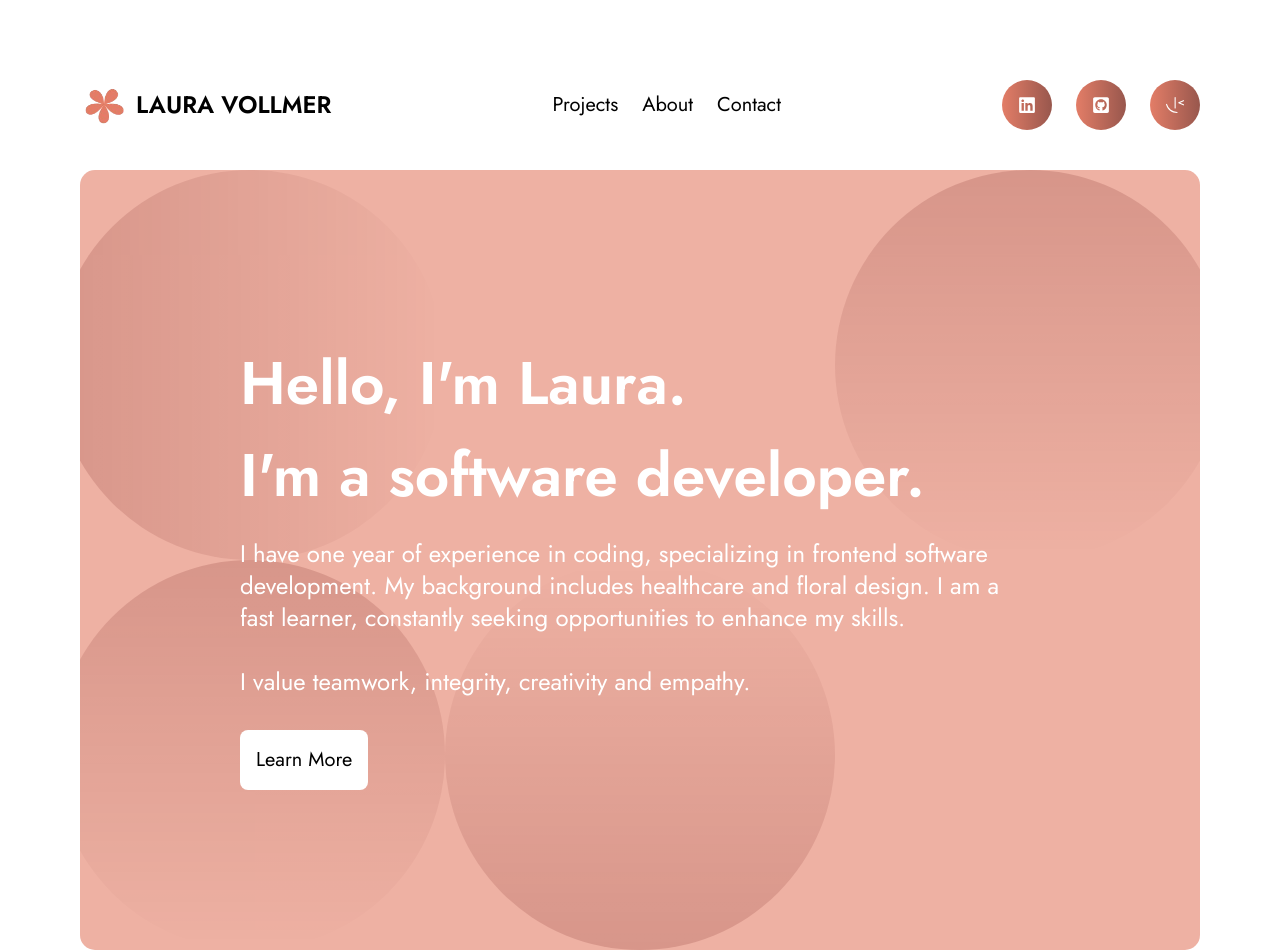
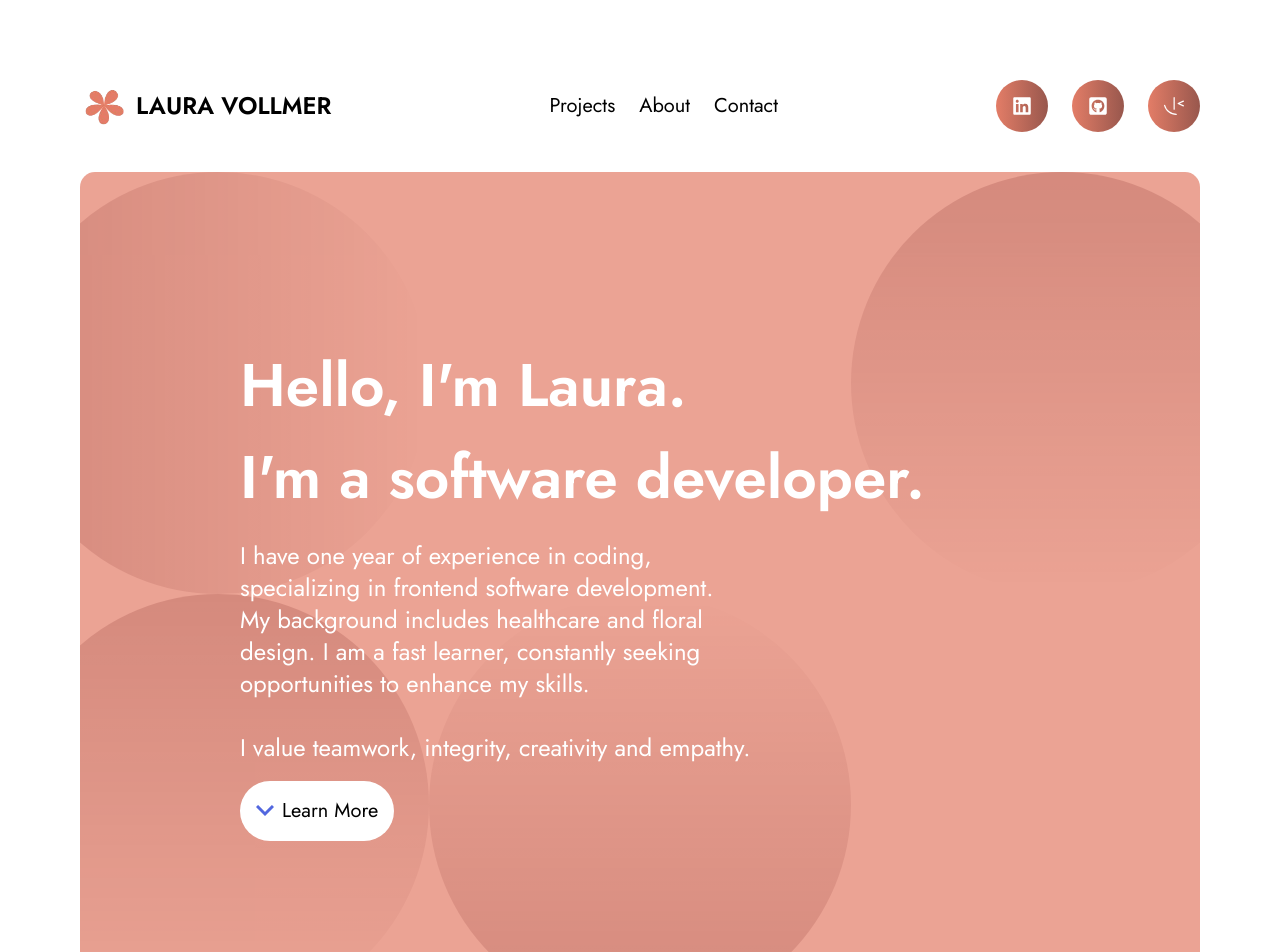
Before and after one commit to lavollmer/portfolio-lauradev, a React (Vite) app: page / in a window 1280 px wide. Shown: the top 952 px of the page. Built offline with nearby package versions, Linux system fonts and the light colour scheme.

Commit message:
adding animations

```diff
--- a/src/components/Landing.jsx
+++ b/src/components/Landing.jsx
@@ -1,12 +1,13 @@
 import React from "react";
 import imageComputer from "../assets/computer-image.jpg";
 import BackgroundOverlay from "../assets/backgroundimageoverlay.svg";
+import Arrow from "../assets/icon-arrow.svg";
 
 const SplashPage = () => {
   return (
     <>
       {/* desktop version */}
-      <div className="hidden md:flex bg-burnt-sienna mt-10 bg-opacity-60 font-jost relative landing-container">
+      <div className="hidden md:flex bg-burnt-sienna mt-10 bg-opacity-70 font-jost relative landing-container">
         <div className="flex flex-row relative w-full rounded-lg">
           <div className="flex flex-col justify-center p-20 space-y-6  relative">
             {/* Background overlay */}
@@ -22,19 +23,18 @@ const SplashPage = () => {
                 <h1 className="text-white text-6xl font-semibold">
                   I'm a software developer.
                 </h1>
-                <p className="text-white text-2xl">
+                <p className="text-white text-2xl pr-80">
                   I have one year of experience in coding, specializing in
                   frontend software development. My background includes
                   healthcare and floral design. I am a fast learner, constantly
                   seeking opportunities to enhance my skills.
                 </p>
-                <p className="text-white text-2xl">
-                  I value teamwork, integrity, creativity and empathy.
-                </p>
+                <p className="text-white text-2xl">I value teamwork, integrity, creativity and empathy.</p>
               </div>
               <div>
-                <button className="bg-white rounded-lg text-black text-xl cursor-pointer p-4 px-4 hover:from-redwood hover:to-burnt-sienna">
-                  Learn More
+                <button className="flex flex-row items-center justify-center space-x-2 bg-white animate-bounce rounded-full text-black text-xl cursor-pointer p-4 px-4 hover:from-redwood hover:to-burnt-sienna">
+                  <img src={Arrow} alt="arrow" className="text-white" />
+                  <p>Learn More</p>
                 </button>
               </div>
             </div>
--- a/src/components/Navigation.jsx
+++ b/src/components/Navigation.jsx
@@ -52,8 +52,8 @@ const Navigation = () => {
             target="_blank"
             rel="noopener noreferrer"
           >
-            <button className="bg-gradient-to-r to-redwood from-burnt-sienna rounded-full text-white cursor-pointer p-4 px-4 hover:from-redwood hover:to-burnt-sienna">
-              <FaLinkedin size={18} />
+            <button className="hover:animate-bounce bg-gradient-to-r to-redwood from-burnt-sienna rounded-full text-white cursor-pointer p-4 px-4 hover:from-redwood hover:to-burnt-sienna">
+              <FaLinkedin size={20} />
             </button>
           </a>
           <a
@@ -61,8 +61,8 @@ const Navigation = () => {
             target="_blank"
             rel="noopener noreferrer"
           >
-            <button className="bg-gradient-to-r to-redwood from-burnt-sienna rounded-full text-white cursor-pointer p-4 px-4  hover:from-redwood hover:to-burnt-sienna">
-              <FaGithubSquare size={18} />
+            <button className="hover:animate-bounce bg-gradient-to-r to-redwood from-burnt-sienna rounded-full text-white cursor-pointer p-4 px-4  hover:from-redwood hover:to-burnt-sienna">
+              <FaGithubSquare size={20} />
             </button>
           </a>
           <a
@@ -70,8 +70,8 @@ const Navigation = () => {
             target="_blank"
             rel="noopener noreferrer"
           >
-            <button className="bg-gradient-to-r to-redwood from-burnt-sienna rounded-full text-white cursor-pointer p-4 px-4 hover:from-redwood hover:to-burnt-sienna">
-              <SiFrontendmentor size={18} />
+            <button className="hover:animate-bounce bg-gradient-to-r to-redwood from-burnt-sienna rounded-full text-white cursor-pointer p-4 px-4 hover:from-redwood hover:to-burnt-sienna">
+              <SiFrontendmentor size={20} />
             </button>
           </a>
         </div>
--- a/src/index.css
+++ b/src/index.css
@@ -7,3 +7,18 @@
       @apply flex-1 min-w-[300px] max-w-[300px] h-[400px];
     }
   }
+
+  @keyframes bounceOnce {
+    0%, 100% {
+      transform: translateY(0);
+      animation-timing-function: cubic-bezier(0.8, 0, 1, 1);
+    }
+    50% {
+      transform: translateY(-25%);
+      animation-timing-function: cubic-bezier(0, 0, 0.2, 1);
+    }
+  }
+
+  .animate-bounce-three {
+    animation: bounceOnce 1s ease-out 3;
+  }
```
Also changed, not shown: src/assets/icon-arrow.svg (added).
